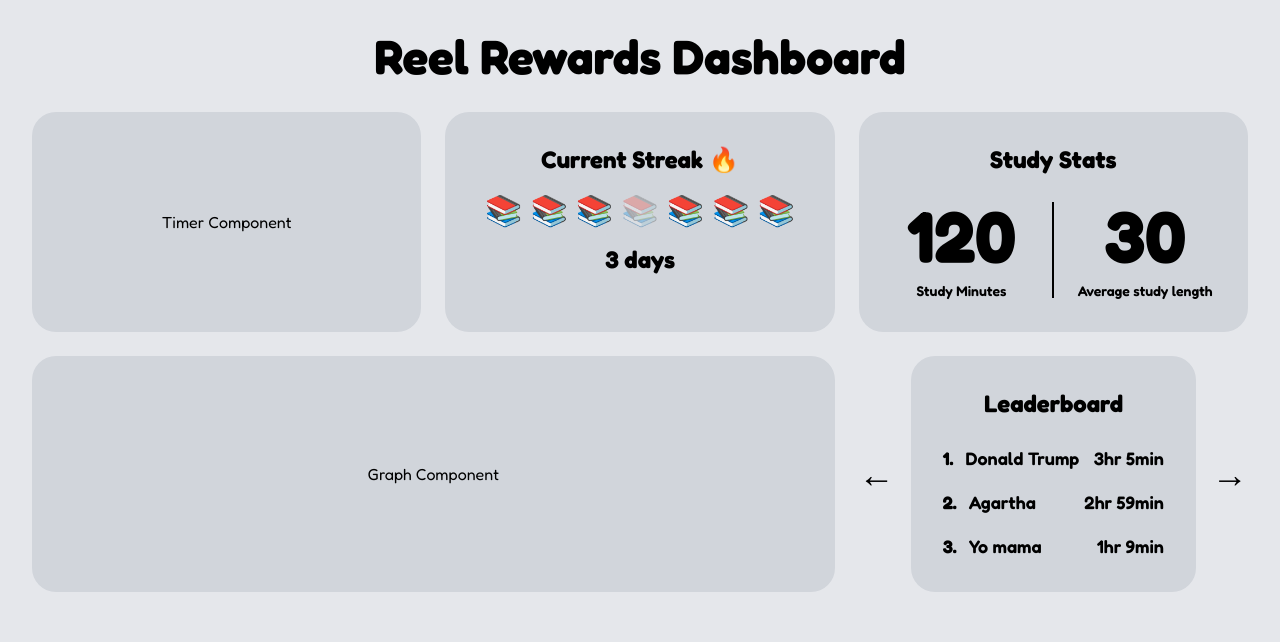
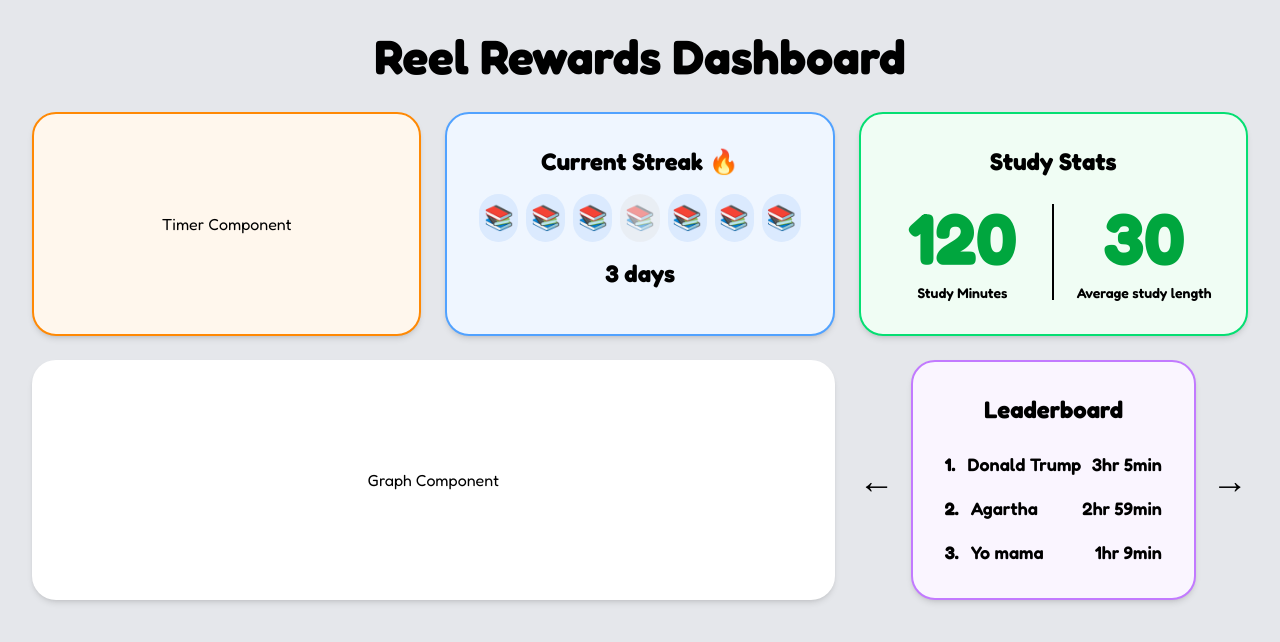
Before and after one commit to ChakornK/hackcamp-2025, a Next.js app: page / in a window 1280 px wide. Shown: the top 642 px of the page. Built offline with nearby package versions, Linux system fonts and the light colour scheme.

Commit message:
(feat): style dashboard

```diff
--- a/src/app/components/leaderboard.jsx
+++ b/src/app/components/leaderboard.jsx
@@ -31,7 +31,7 @@ export default function Leaderboard({ leaderboards }) {
       </button>
 
       {/* Leaderboard Card */}
-      <div className="bg-[#D1D5DB] p-8 rounded-3xl w-full max-w-md">
+      <div className="bg-purple-50 shadow-md hover:shadow-xl p-8 border-2 border-purple-400 rounded-3xl w-full max-w-md transition-shadow">
         <h2 className="mb-6 font-bold text-2xl text-center">
           {currentLeaderboard.title}
         </h2>
--- a/src/app/components/streaks.jsx
+++ b/src/app/components/streaks.jsx
@@ -62,17 +62,19 @@ export default function Streaks({ entries = [] }) {
   const last7Days = getLast7Days();
 
   return (
-    <div className="bg-[#D1D5DB] p-8 rounded-3xl text-center">
+    <div className="bg-blue-50 shadow-md hover:shadow-xl p-8 border-2 border-blue-400 rounded-3xl text-center transition-shadow">
       <h2 className="mb-4 font-bold text-2xl">Current Streak 🔥</h2>
       <div className="flex justify-center gap-2 my-4">
         {last7Days.map((day, index) => (
-          <span
+          <div
             key={index}
-            className="text-3xl transition-opacity duration-300"
-            style={{ opacity: day.hasEntry ? 1 : 0.3 }}
+            className={`rounded-full w-12 h-12 flex items-center justify-center transition-all duration-300 ${
+              day.hasEntry ? "bg-blue-100" : "bg-gray-200"
+            }`}
+            style={{ opacity: day.hasEntry ? 1 : 0.5 }}
           >
-            📚
-          </span>
+            <span className="text-2xl">📚</span>
+          </div>
         ))}
       </div>
       <p className="mt-1 font-bold text-2xl">
--- a/src/app/components/studystats.jsx
+++ b/src/app/components/studystats.jsx
@@ -1,10 +1,10 @@
 export default function StudyStats({ studyMinutes, averageStudyLength }) {
   return (
-    <div className="bg-[#D1D5DB] p-8 rounded-3xl">
+    <div className="bg-green-50 shadow-md hover:shadow-xl p-8 border-2 border-green-400 rounded-3xl transition-shadow">
       <h1 className="mb-6 font-bold text-2xl text-center">Study Stats</h1>
       <div className="flex justify-around items-center gap-5">
         <div className="flex-1 text-center">
-          <p className="font-black text-black text-7xl leading-none">
+          <p className="font-black text-green-600 text-7xl leading-none">
             {studyMinutes}
           </p>
           <h3 className="mt-2.5 font-semibold text-black text-sm leading-tight">
@@ -13,7 +13,7 @@ export default function StudyStats({ studyMinutes, averageStudyLength }) {
         </div>
         <div className="bg-black w-0.5 h-24"></div>
         <div className="flex-1 text-center">
-          <p className="font-black text-black text-7xl leading-none">
+          <p className="font-black text-green-600 text-7xl leading-none">
             {averageStudyLength}
           </p>
           <h3 className="mt-2.5 font-semibold text-black text-sm leading-tight">
--- a/src/app/page.jsx
+++ b/src/app/page.jsx
@@ -32,13 +32,13 @@ export default function Home() {
   ];
 
   const Timer = () => (
-    <div className="flex justify-center items-center bg-[#D1D5DB] p-8 rounded-3xl h-full">
+    <div className="flex justify-center items-center bg-orange-50 shadow-md hover:shadow-xl p-8 border-2 border-orange-400 rounded-3xl min-h-[200px] transition-shadow">
       Timer Component
     </div>
   );
 
   const Graph = () => (
-    <div className="flex justify-center items-center bg-[#D1D5DB] p-8 rounded-3xl h-full">
+    <div className="flex justify-center items-center bg-white shadow-md hover:shadow-xl p-8 rounded-3xl h-full transition-shadow">
       Graph Component
     </div>
   );
```
